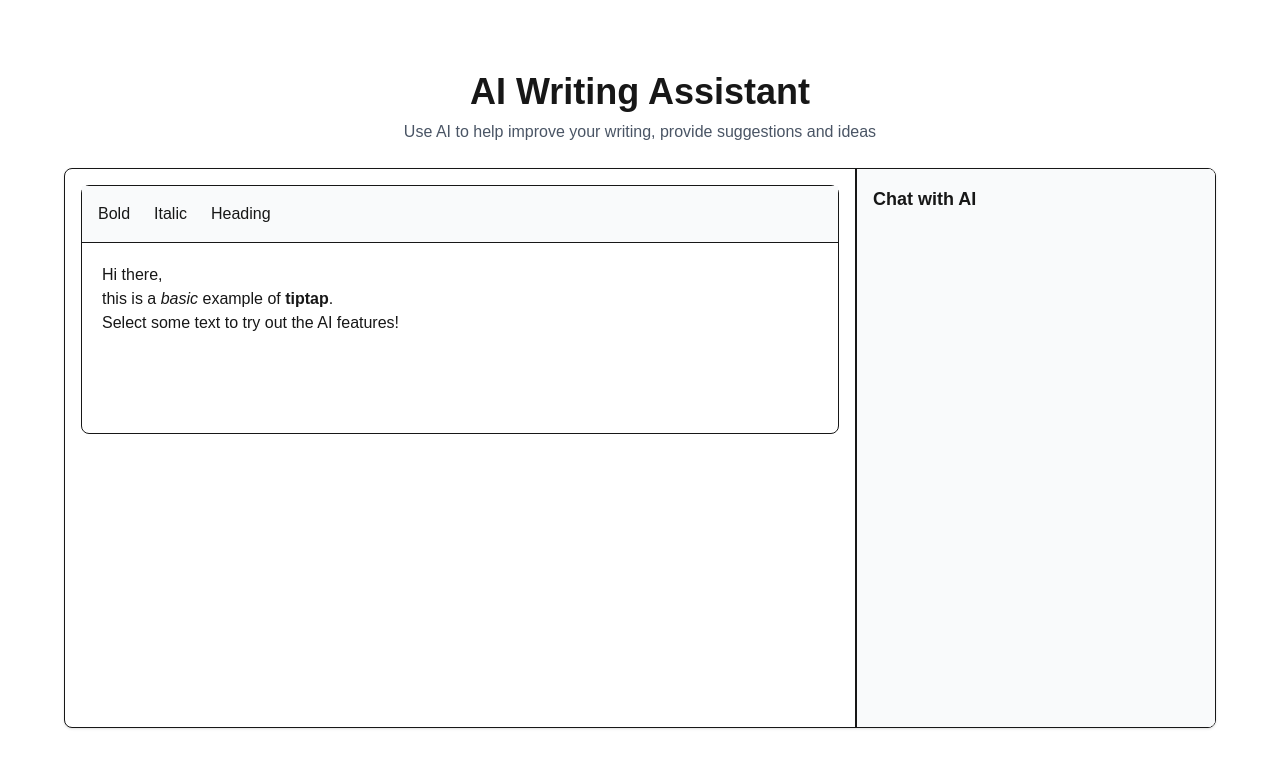
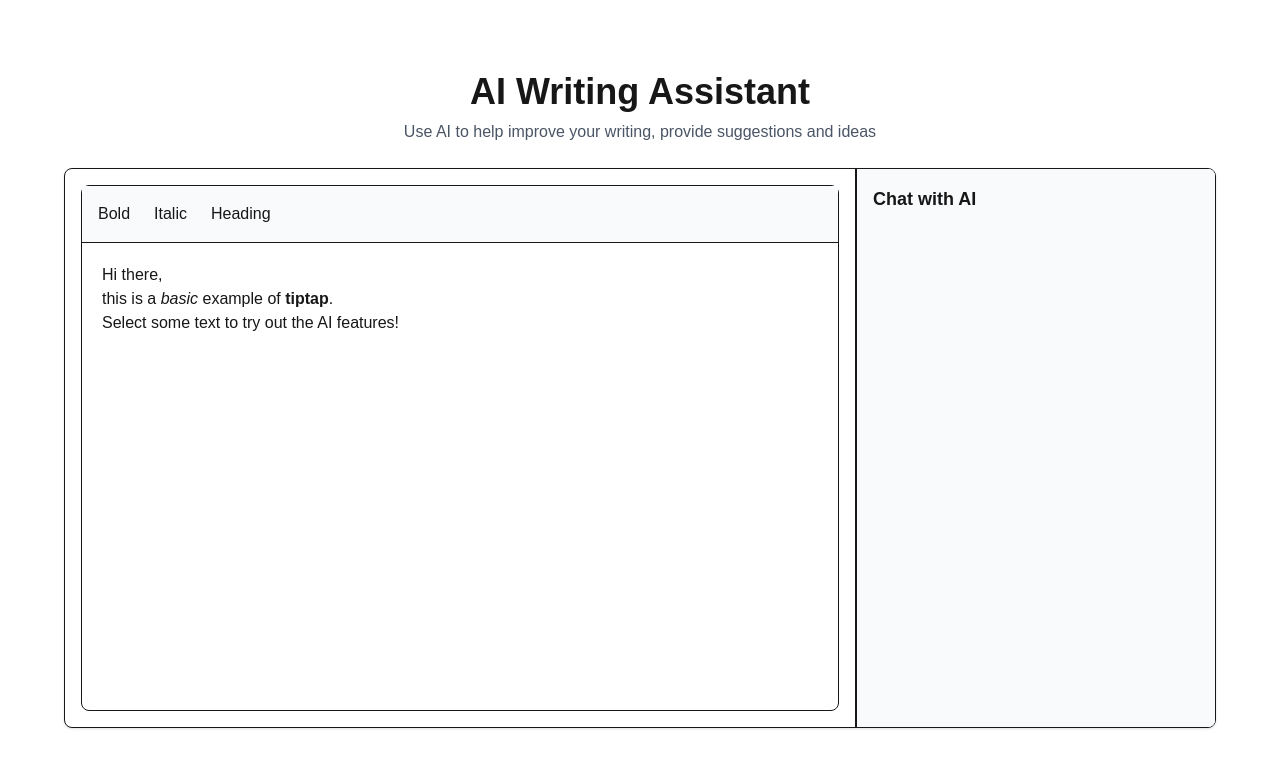
Before and after one commit to yuguang9527/aiedi, a Next.js app: page / in a window 1280 px wide. Shown: the top 768 px of the page. Built offline with nearby package versions, Linux system fonts and the light colour scheme.

Commit message:
feat: implement AI thinking step and refactor chat

```diff
--- a/src/app/page.tsx
+++ b/src/app/page.tsx
@@ -7,13 +7,18 @@ import ChatPanel, { ChatMessage } from "@/components/ChatPanel";
 export default function Home() {
   const [messages, setMessages] = useState<ChatMessage[]>([]);
 
-  // Handler to add a new user/AI message to the chat
-  const handleChat = useCallback((userContent: string, aiContent: string) => {
-    setMessages((prev) => [
-      ...prev,
-      { role: "user", content: userContent },
-      { role: "ai", content: aiContent },
-    ]);
+  const addMessage = useCallback((role: 'user' | 'ai', content: string) => {
+    setMessages((prev) => [...prev, { role, content }]);
+  }, []);
+
+  const updateLastMessage = useCallback((content: string) => {
+    setMessages((prev) => {
+      const newMessages = [...prev];
+      if (newMessages.length > 0) {
+        newMessages[newMessages.length - 1].content += content;
+      }
+      return newMessages;
+    });
   }, []);
 
   return (
@@ -23,8 +28,8 @@ export default function Home() {
         Use AI to help improve your writing, provide suggestions and ideas
       </p>
       <div className="flex w-full max-w-6xl h-[70vh] border rounded-lg overflow-hidden bg-white shadow">
-        <div className="flex-1 p-4">
-          <Editor onChat={handleChat} />
+        <div className="flex-1 p-4 overflow-y-auto">
+          <Editor addMessage={addMessage} updateLastMessage={updateLastMessage} />
         </div>
         <div className="w-[360px] border-l bg-gray-50">
           <ChatPanel messages={messages} />
--- a/src/components/Editor.tsx
+++ b/src/components/Editor.tsx
@@ -8,17 +8,37 @@ import { useCallback, useEffect } from 'react'
 const SAVE_KEY = 'my-notion-ai-content';
 
 interface EditorProps {
-  onChat?: (userContent: string, aiContent: string) => void;
+  addMessage: (role: 'user' | 'ai', content: string) => void;
+  updateLastMessage: (content: string) => void;
 }
 
-const Editor = ({ onChat }: EditorProps) => {
+const getAiThinkingMessage = (action: string): string => {
+  switch (action) {
+    case 'Expand':
+      return "Okay, I'll expand on the selected text, keeping the original tone and meaning.";
+    case 'Summarize':
+      return "Got it. I'll provide a concise summary of the selected text.";
+    case 'Continue Writing':
+      return "Let's see... I'll continue writing from where you left off.";
+    case 'Translate to English':
+      return "I'll translate this text into English for you.";
+    case 'Improve Writing':
+      return "I'll work on improving the writing style and clarity of this selection.";
+    case 'Fix Grammar':
+      return "I'll correct any grammatical errors in the selected text.";
+    default:
+      return "I'm processing your request...";
+  }
+}
+
+const Editor = ({ addMessage, updateLastMessage }: EditorProps) => {
   const editor = useEditor({
     extensions: [
       StarterKit,
     ],
     editorProps: {
       attributes: {
-        class: 'prose dark:prose-invert prose-sm sm:prose-base lg:prose-lg xl:prose-2xl m-5 focus:outline-none min-h-[150px]',
+        class: 'prose dark:prose-invert prose-sm sm:prose-base lg:prose-lg xl:prose-2xl m-5 focus:outline-none min-h-full',
       },
     },
     onUpdate: ({ editor }) => {
@@ -30,11 +50,18 @@ const Editor = ({ onChat }: EditorProps) => {
   const handleAiAction = useCallback(async (action: string, text: string, customPrompt?: string) => {
     if (!editor) return;
 
+    // 1. Add user message
+    const userMessage = customPrompt ? `Custom Prompt: "${customPrompt}" on selected text.` : `Action: ${action}`;
+    addMessage('user', userMessage);
+
+    // 2. Add AI thinking message
+    const thinkingMessage = getAiThinkingMessage(action === 'Custom Prompt...' ? customPrompt || '' : action);
+    addMessage('ai', thinkingMessage);
+
+    // 3. Prepare for streaming AI response
+    addMessage('ai', ''); // Add an empty message to be updated
+
     const { from, to } = editor.state.selection;
-    // 记录用户请求
-    if (onChat) {
-      onChat(customPrompt ? customPrompt : action, '...'); // 先显示用户请求，AI回复稍后补全
-    }
     const response = await fetch('/api/ai', {
       method: 'POST',
       headers: { 'Content-Type': 'application/json' },
@@ -51,16 +78,10 @@ const Editor = ({ onChat }: EditorProps) => {
     const reader = response.body.getReader();
     const decoder = new TextDecoder();
     let buffer = '';
-    let aiReply = '';
 
     const read = async () => {
       const { done, value } = await reader.read();
       if (done) {
-        if (buffer.length > 0) processBuffer();
-        // 记录AI最终回复
-        if (onChat) {
-          onChat('', aiReply);
-        }
         return;
       }
 
@@ -82,7 +103,7 @@ const Editor = ({ onChat }: EditorProps) => {
                 const textChunk = JSON.parse(line.substring(2));
                 if (typeof textChunk === 'string') {
                     editor.chain().insertContent(textChunk).run();
-                    aiReply += textChunk;
+                    updateLastMessage(textChunk);
                 }
             }
         }
@@ -90,7 +111,7 @@ const Editor = ({ onChat }: EditorProps) => {
 
     await read();
 
-  }, [editor, onChat]);
+  }, [editor, addMessage, updateLastMessage]);
 
   useEffect(() => {
     if (editor) {
@@ -108,7 +129,7 @@ const Editor = ({ onChat }: EditorProps) => {
   }
 
   return (
-    <div className="relative rounded-lg border">
+    <div className="relative rounded-lg border h-full flex flex-col">
       <div className="flex items-center gap-2 p-2 border-b bg-gray-50 dark:bg-gray-800">
         <button
           onClick={() => editor.chain().focus().toggleBold().run()}
@@ -136,10 +157,12 @@ const Editor = ({ onChat }: EditorProps) => {
         </button>
       </div>
 
-      {editor && <BubbleMenu editor={editor} tippyOptions={{ duration: 100 }}>
-        <AiButton editor={editor} onAction={handleAiAction} />
-      </BubbleMenu>}
-      <EditorContent editor={editor} />
+      <div className="flex-1 overflow-y-auto">
+        {editor && <BubbleMenu editor={editor} tippyOptions={{ duration: 100 }}>
+          <AiButton editor={editor} onAction={handleAiAction} />
+        </BubbleMenu>}
+        <EditorContent editor={editor} />
+      </div>
     </div>
   )
 }
```
